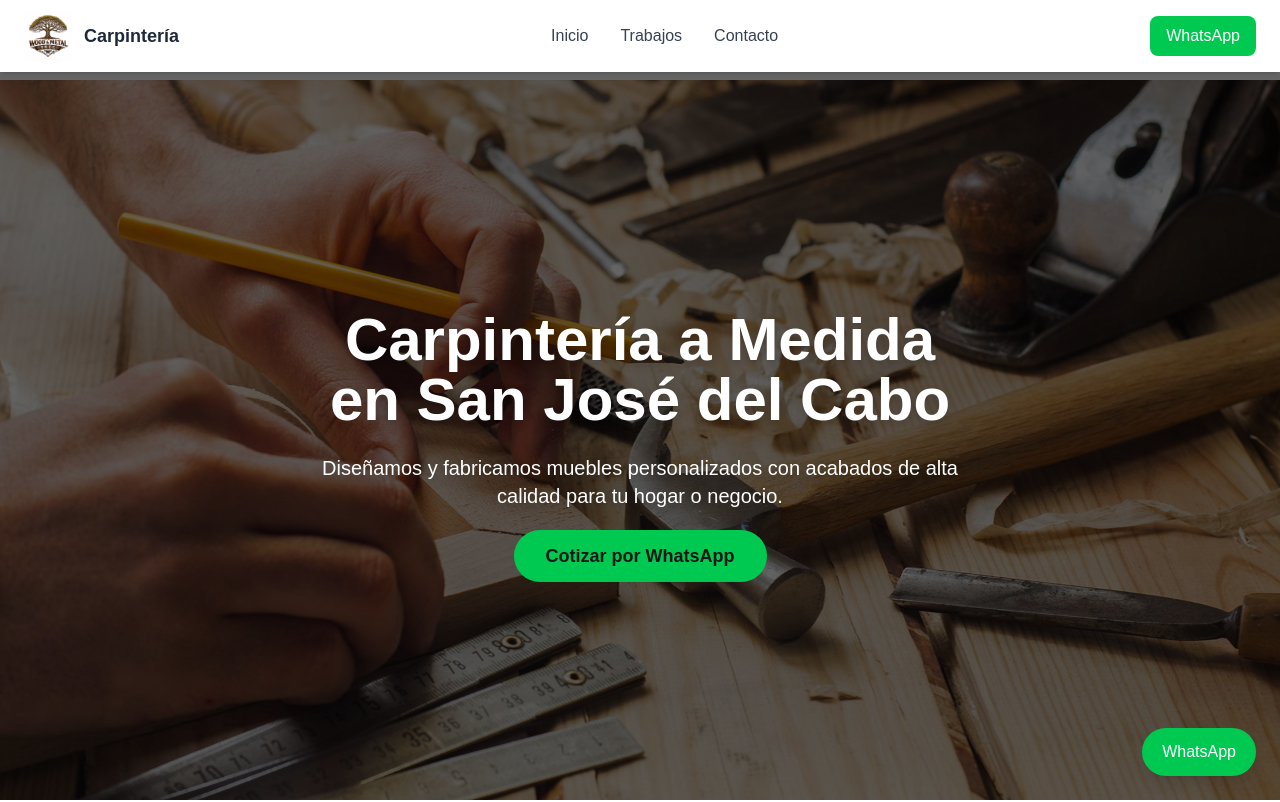
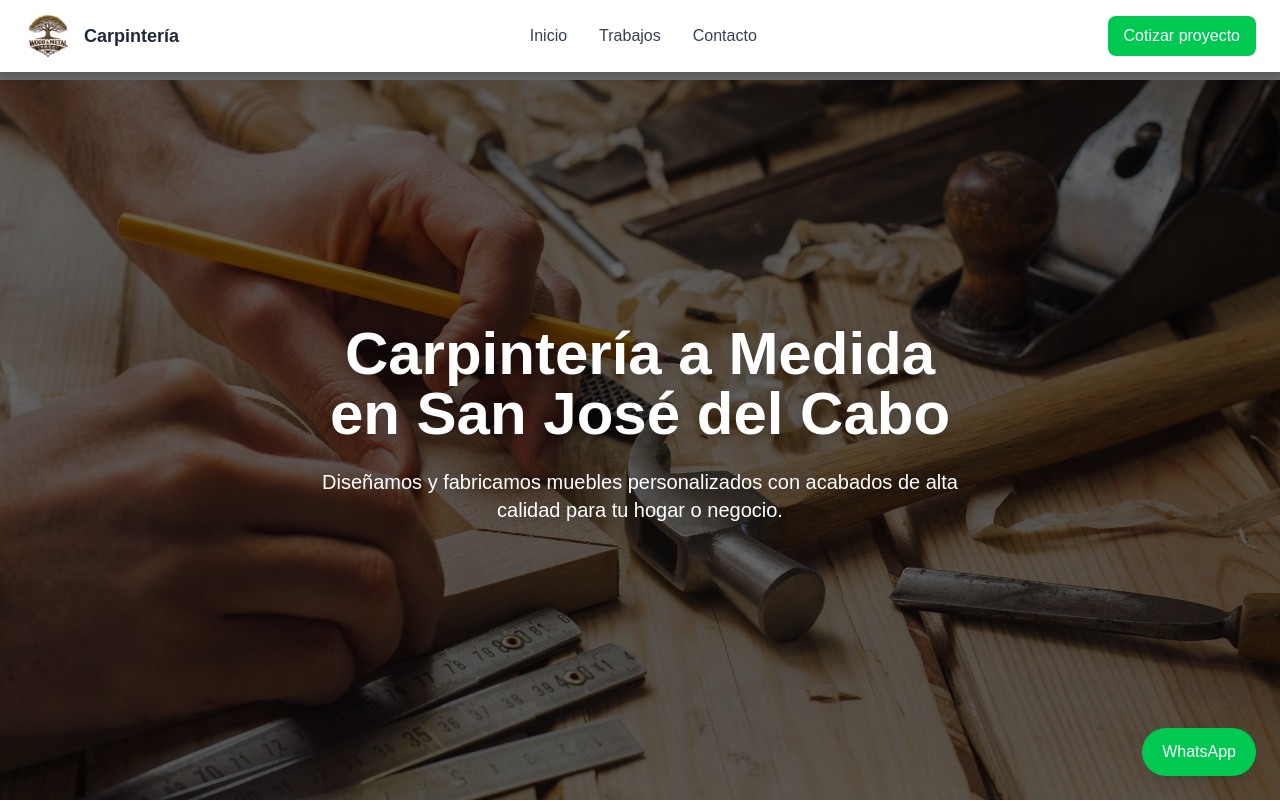
Before and after one commit to Rospichardo/carpinteria-web, a Next.js app: page / in a window 1280 px wide. Shown: the top 802 px of the page. Built offline with nearby package versions, Linux system fonts and the light colour scheme.

Commit message:
agregar mejoras

```diff
--- a/app/page.tsx
+++ b/app/page.tsx
@@ -44,11 +44,11 @@ export default function Home() {
 
     {/* BOTON */}
     <a
-      href="https://wa.me/526241234567"
+      href="https://wa.me/526242198270"
       target="_blank"
       className="bg-green-500 text-white px-4 py-2 rounded-lg hover:bg-green-600"
     >
-      WhatsApp
+      Cotizar proyecto
     </a>
 
   </div>
@@ -89,15 +89,6 @@ export default function Home() {
       Diseñamos y fabricamos muebles personalizados con acabados
       de alta calidad para tu hogar o negocio.
     </p>
-
-    <a
-      href="https://wa.me/5216242198270"
-      className="bg-green-500 hover:bg-green-600
-                 px-8 py-4 rounded-full
-                 text-lg font-semibold transition"
-    >
-      Cotizar por WhatsApp
-    </a>
 
   </div>
 
```
